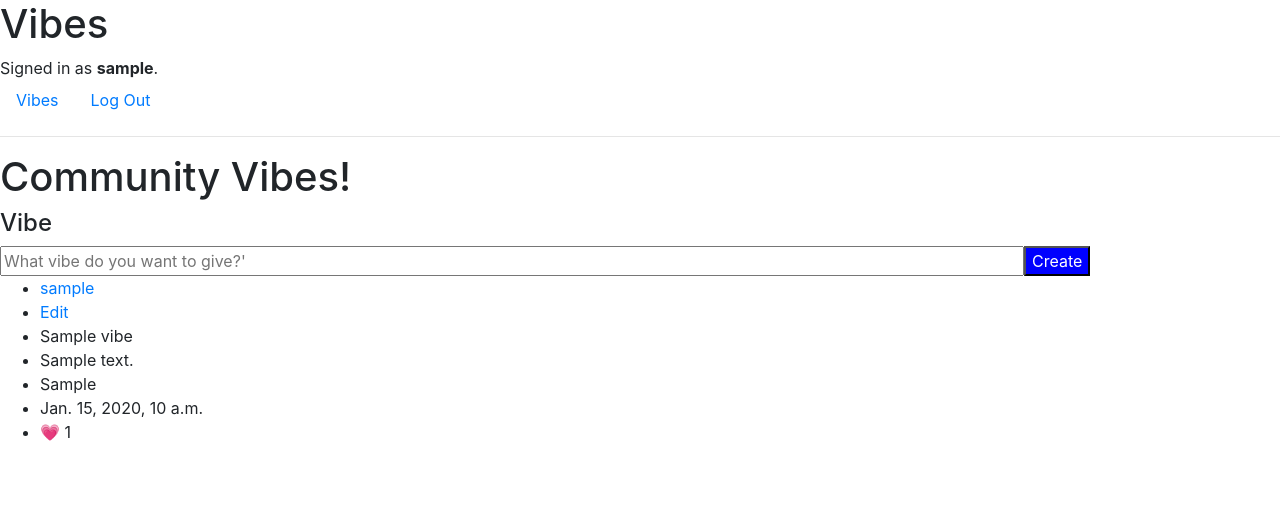
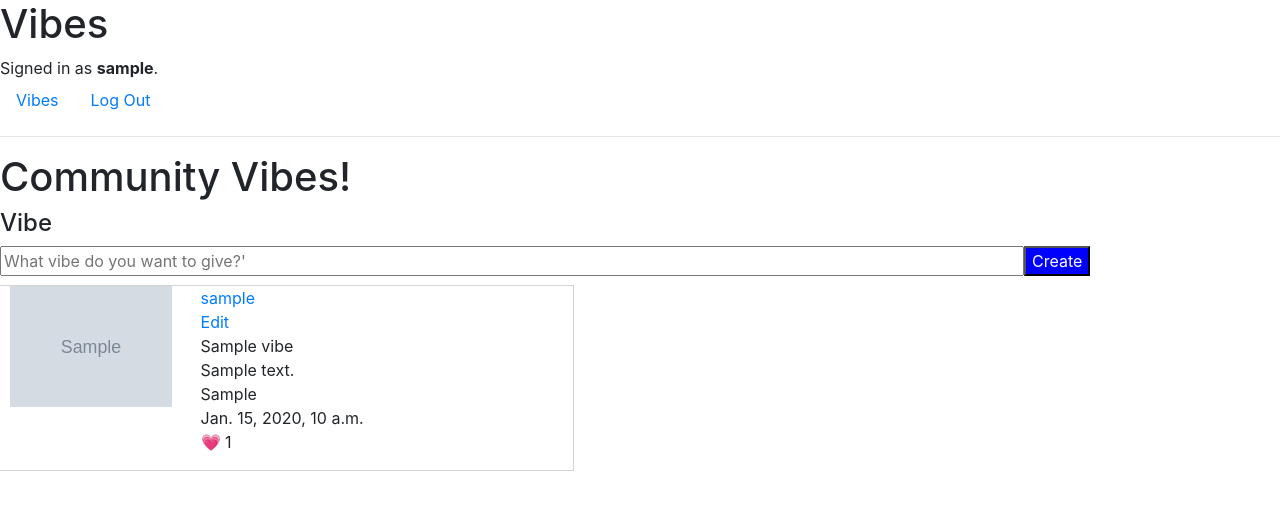
Before and after one commit to mrjohnsonalexander-zz/vibes, a Django app: page / in a window 1280 px wide. Shown: the top 510 px of the page. Run offline with Django 3.2, Linux system fonts and the light colour scheme; a user stored in the database is signed in; tables that the repository leaves empty hold one stand-in row (values such as "Sample post"); grey boxes marked "Sample" are stand-in pictures; some libraries are stand-ins or nearby versions.

Commit message:
Settings keys read from file, update styles, and add place holder for vibe detail view

```diff
--- a/vibe/static/styles.css
+++ /dev/null
@@ -1,3 +0,0 @@
-.vibe-form {
-    display: block;
-}
--- a/vibe/static/vibe/styles.css
+++ b/vibe/static/vibe/styles.css
@@ -1,5 +1,14 @@
 .vibe-form {
     display: block;
+}
+
+.vibe-metadata {
+    list-style-type: none;
+    text-align: left;
+    float: left;
+    padding-left: 5%;
+    width: 65%;
+    list-style: none;
 }
 
 .vibe-button {
@@ -10,3 +19,25 @@
 .vibe-title {
     width: 80%;
 }
+
+.pic {
+    float: left;
+    width: 30%;
+    padding-left: 10px;
+}
+
+.vibe-record {
+    margin-top: 10px;
+    max-height: 30%;
+    display: inline-block;
+    flex-wrap: wrap;
+    outline: 1px solid lightgrey;
+}
+
+.vibe-metadata {
+    text-align: left;
+    float: left;
+    padding-left: 5%;
+    width: 65%;
+    list-style: none;
+}
--- a/vibe/templates/vibe/index.html
+++ b/vibe/templates/vibe/index.html
@@ -2,12 +2,47 @@
 {% load static %}
 
 {% block body %}
+{% if vibe %}
+<h1>Vibe Details</h1>
+<li id="vibe-{{ vibe.id }}" class="vibe-record">
+    <a href="{% url 'vibe:vibe' vibe.pk %}">
+    <img class="pic" src="{{ vibe.img_url }}" alt="Image not found"</img>
+    </a>
+    <ul class="vibe-metadata">
+        <li>
+            <a href="{% url 'vibe:profile' vibe.creator %}">{{ vibe.creator }}</a>
+        </li>
+        <li>
+            <a href="javascript:vibeForm({{ vibe.id }});">Edit</a>
+        </li>
+        <li id="vibe-record-title-{{ vibe.id }}">
+            {{ vibe.title }}
+        </li>
+        <li id="vibe-record-description-{{ vibe.id }}">
+            {{ vibe.description }}
+        </li>
+        <li id="vibe-record-location-{{ vibe.id }}">
+            {{ vibe.location }}
+        </li>
+        <li>
+            {{ vibe.date_created }}
+        </li>
+        <li>
+            <a href="javascript:vibeCheers({{ vibe.id }});">&#128151;</a>
+            <a>{{ vibe.cheers }}</a>
+        </li>
+    </ul>
+</li>
+{% else %}
 <h1>Community Vibes!</h1>
 <div id="vibe">
 </div>
 <div id="community-vibes">
     {% for vibe in vibes %}
-    <div id="vibe-{{ vibe.id }}" class="vibe-record">
+    <li id="vibe-{{ vibe.id }}" class="vibe-record">
+        <a href="{% url 'vibe:vibe' vibe.pk %}">
+        <img class="pic" src="{{ vibe.img_url }}" alt="Image not found"</img>
+        </a>
         <ul class="vibe-metadata">
             <li>
                 <a href="{% url 'vibe:profile' vibe.creator %}">{{ vibe.creator }}</a>
@@ -32,9 +67,10 @@
                 <a>{{ vibe.cheers }}</a>
             </li>
         </ul>
-    </div>
+    </li>
     {% endfor %}
 </div>
+{% endif %}
 {% endblock %}
 
 {% block script %}
--- a/vibe/urls.py
+++ b/vibe/urls.py
@@ -9,5 +9,5 @@ urlpatterns = [
     path("logout", views.logout_view, name="logout"),
     path("register", views.register, name="register"),
     path("profile/<str:username>", views.profile, name="profile"),
-    path("vibe", views.vibe, name="vibe"),
+    path("vibe/<str:vibe_id>", views.vibe, name="vibe"),
 ]
--- a/vibe/views.py
+++ b/vibe/views.py
@@ -102,7 +102,7 @@ def profile(request, username):
 
 
 @requires_csrf_token
-def vibe(request):
+def vibe(request, vibe_id):
     """
     Post, Put, and Get vibes
     """
@@ -141,7 +141,13 @@ def vibe(request):
     # Assume GET request
     else:
         if request.user.is_authenticated:
-            return HttpResponseRedirect(reverse("vibe:index"))
+            if vibe_id:
+                vibe = Vibe.object.get(pk=vibe_id)
+                return render(request, "vibe/index.html", {
+                    "vibe": vibe
+                })
+            else:
+                return HttpResponseRedirect(reverse("vibe:index"))
         else:
             return render(request, "vibe/login.html", {
                 "message": "Must login to post."
--- a/vibesite/settings.py
+++ b/vibesite/settings.py
@@ -21,7 +21,7 @@ BASE_DIR = Path(__file__).resolve().parent.parent
 
 # SECURITY WARNING: keep the secret key used in production secret!
 # The following two lines inspired by: https://docs.djangoproject.com/en/2.2/howto/deployment/checklist/
-with open('secret_key.txt') as f:
+with open('C:\\Users\\mrjoh\\OneDrive\\Desktop\\harvard\\csci e-33a\\Project Final\\vibes\\vibesite\\secret_key.txt') as f:
     SECRET_KEY = f.read().strip()
 
 # SECURITY WARNING: don't run with debug turned on in production!
```
